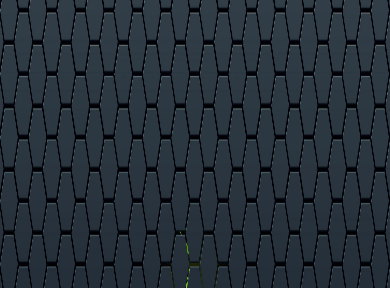
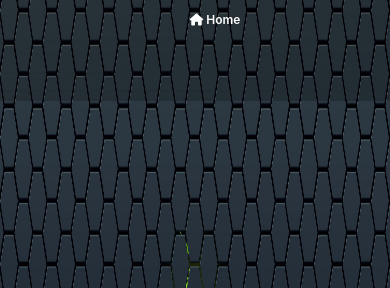
Before and after one commit to gaetanarinfo/Flex_Site, a plain HTML site: page index.html in a window 390 px wide. Shown: the top 288 px of the page. Drawn offline with nearby package versions, Linux system fonts and the light colour scheme.

Commit message:
Modification taille decran du site internet

```diff
--- a/assets/css/style.css
+++ b/assets/css/style.css
@@ -60,6 +60,10 @@ p {
     justify-content: center;
 }
 
+.navigable-bar-min {
+    display: none;
+}
+
 .navigable-bar ul {
     margin: 0;
 }
@@ -94,9 +98,40 @@ p {
 
 /* Petit Ecran */
 
-@media all and (max-width: 800px) {
+@media all and (max-width: 900px) {
     .navigable-bar {
+        top: 0;
+        height: 12%;
+        width: 100%;
+        position: fixed;
+        display: -webkit-box;
+        display: -moz-box;
+        display: -ms-flexbox;
+        display: -webkit-flex;
+        display: flex;
+        margin: 0;
+        justify-content: center;
+    }
+    .navigable-bar-min {
+        display: block;
+    }
+    .naviglabe-bar-max {
         display: none;
+    }
+    .navigable-bar ul li i {
+        font-size: 12px;
+        color: white;
+    }
+    .navigable-bar ul li a {
+        font-size: 12px;
+        color: white;
+        font-weight: 600;
+    }
+    .navigable-bar ul li {
+        list-style-type: none;
+        font-size: 22px;
+        color: white;
+        padding: 0px;
     }
 }
 
--- a/index.html
+++ b/index.html
@@ -20,7 +20,7 @@
     <!-- NAVBAR -->
     <div class="navigable-bar bg-color-opaque-5">
 
-        <ul>
+        <ul class="naviglabe-bar-max">
 
             <li>
                 <a href="/">Assassin Creed 1</a>
@@ -38,6 +38,12 @@
             <li>
                 <a href="/">Assassin Creed 4</a>
             </li>
+        </ul>
+
+        <ul class="navigable-bar-min">
+
+            <li><a href="/"><i class="fas fa-home"></i> Home</a></li>
+
         </ul>
 
 
```
